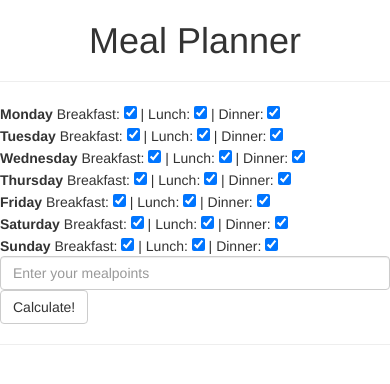
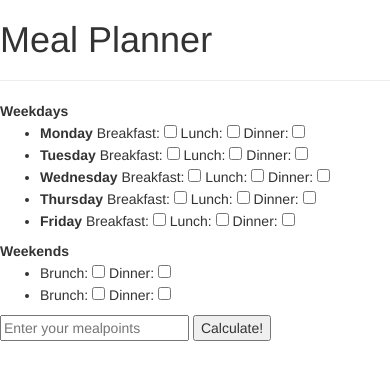
Before and after one commit to AllanYangZhou/meal-points, a Flask app: page / in a window 390 px wide. Shown: the top 384 px of the page. Run offline with Flask 2, Linux system fonts and the light colour scheme; some libraries are stand-ins or nearby versions.

Commit message:
Removed bootstrap. Updated breakfast/dinner options

```diff
--- a/static/app.js
+++ b/static/app.js
@@ -6,6 +6,7 @@
     $interpolateProvider.endSymbol(']]');
   });
   app.controller('mealPlannerCtrl', function(){
-    this.days = ['Monday', 'Tuesday', 'Wednesday', 'Thursday', 'Friday', 'Saturday', 'Sunday'];
+    this.weekDays = ['Monday', 'Tuesday', 'Wednesday', 'Thursday', 'Friday'];
+    this.weekEnds = ['Saturday', 'Sunday'];
   });
 })();
--- a/templates/index.html
+++ b/templates/index.html
@@ -6,28 +6,28 @@
     <link rel="stylesheet" href="https://maxcdn.bootstrapcdn.com/bootstrap/3.2.0/css/bootstrap.min.css">
   </head>
   <body ng-controller="mealPlannerCtrl as planner">
-    <div class="row">
-      <div class="col-sm-3">
-      </div>
-      <div class="col-sm-6 col-xs-12">
-        <h1 align="center">Meal Planner</h1>
-        <hr>
-        <form class="form-inline" action="/results" action="POST">
-          <div ng-repeat="day in planner.days">
-            <strong>[[ day ]]</strong>
-            Breakfast: <input type="checkbox" name="breakfast-[[day]]" checked /> |
-            Lunch: <input type="checkbox" name="lunch-[[day]]" checked /> |
-            Dinner: <input type="checkbox" name="dinner-[[day]]" checked />
-          </div>
-          <input type="text" class="form-control" name="mealpoints" placeholder="Enter your mealpoints"
-          required />
-          <button class="btn btn-default">Calculate!</button>
-        </form>
-        <hr>
-      </div>
-      <div class="col-sm-3">
-      </div>
-    </div>
+    <h1>Meal Planner</h1>
+    <form action="/results" method="POST">
+      <hr>
+      <strong>Weekdays</strong>
+      <ul>
+        <li ng-repeat="day in planner.weekDays">
+          <strong>[[ day ]]</strong>
+          Breakfast: <input type="checkbox" name="[[day]]-breakfast" />
+          Lunch: <input type="checkbox" name="[[day]]-lunch" />
+          Dinner: <input type="checkbox" name="[[day]]-dinner" />
+        </li>
+      </ul>
+      <strong>Weekends</strong>
+      <ul>
+        <li ng-repeat="day in planner.weekEnds">
+          Brunch: <input type="checkbox" name="[[day]]-brunch" />
+          Dinner: <input type="checkbox" name="[[day]]-dinner" />
+        </li>
+      </ul>
+      <input type="text" name="mealpoints" placeholder="Enter your mealpoints" required />
+      <button>Calculate!</button>
+    </form>
     <script type="text/javascript" src="https://ajax.googleapis.com/ajax/libs/angularjs/1.2.26/angular.min.js"></script>
     <script type="text/javascript" src="../static/app.js"></script>
   </body>
--- a/templates/results.html
+++ b/templates/results.html
@@ -3,7 +3,6 @@
   <head>
   </head>
     <title>Meal Planner</title>
-    <link rel="stylesheet" href="https://maxcdn.bootstrapcdn.com/bootstrap/3.2.0/css/bootstrap.min.css">
   <body>
     <h1>Meal Planner</h1>
     <hr>
```
